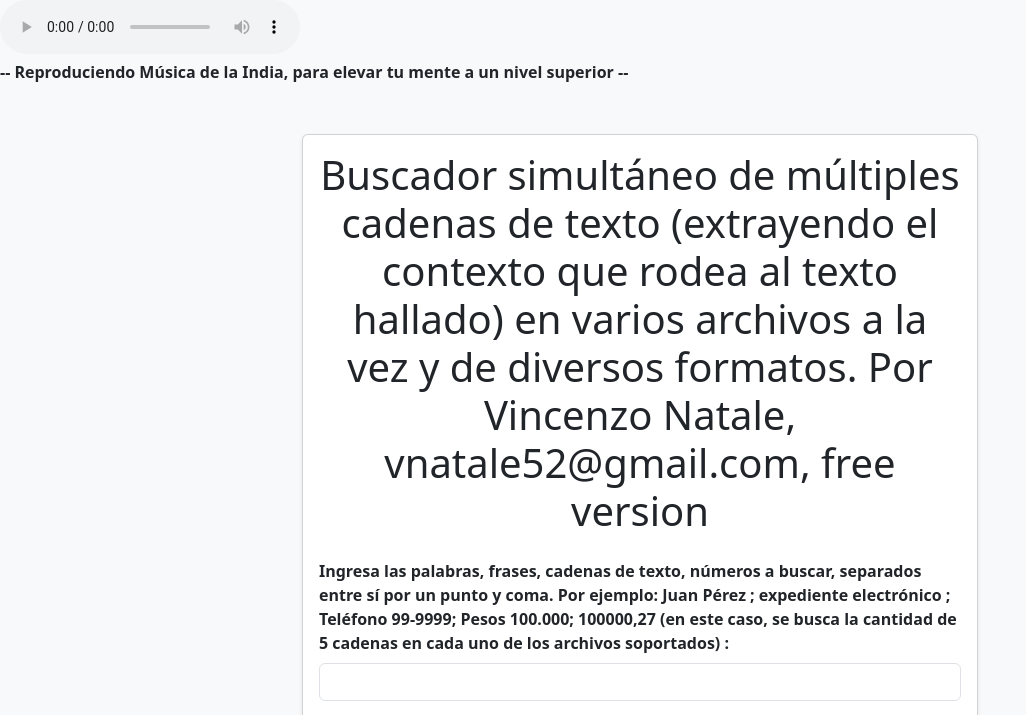
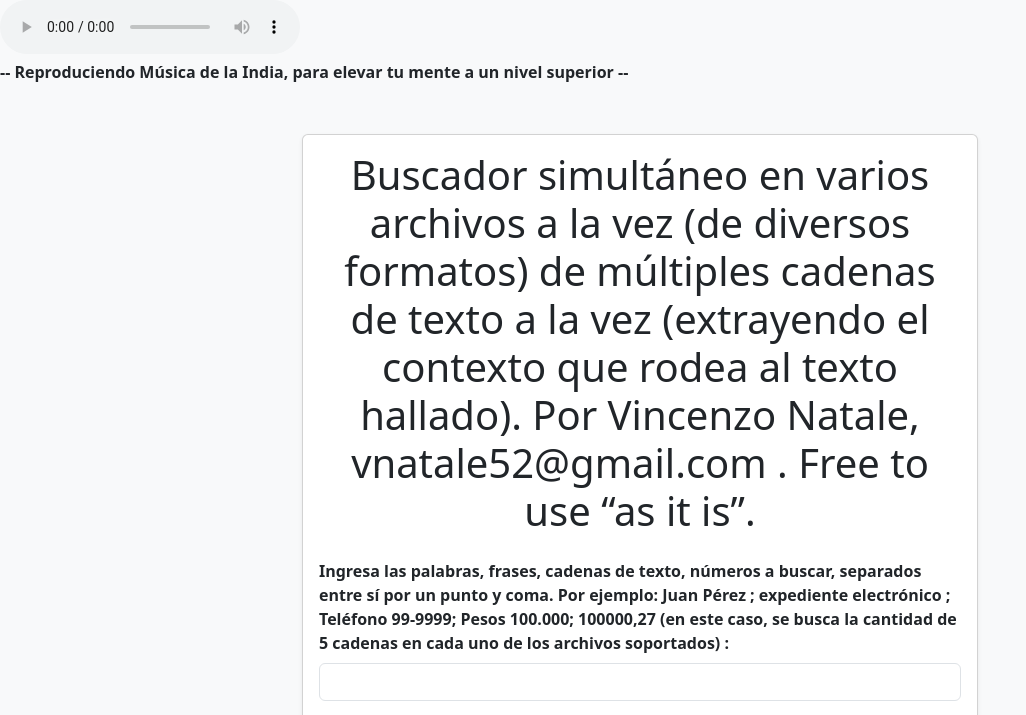
Before and after one commit to vnatale52/Find_Strings_in_Files, a Flask app: page / in a window 1280 px wide. Shown: the top 715 px of the page, without its empty margins (0-1026 px from the left). Run offline with Flask 3, Linux system fonts and the light colour scheme.

Commit message:
Update index.html

```diff
--- a/templates/index.html
+++ b/templates/index.html
@@ -21,7 +21,7 @@
     <div class="container">
         <div class="card shadow-sm">
             <div class="card-body">
-                <h1 class="card-title text-center mb-4">Buscador simultáneo de múltiples cadenas de texto (extrayendo el contexto que rodea al texto hallado) en varios archivos a la vez y de diversos formatos. Por Vincenzo Natale, vnatale52@gmail.com,  free version </h1>
+                <h1 class="card-title text-center mb-4">Buscador simultáneo en varios archivos a la vez (de diversos formatos) de múltiples cadenas de texto a la vez (extrayendo el contexto que rodea al texto hallado).  Por Vincenzo Natale, vnatale52@gmail.com  . Free to use “as it is”. </h1>
 
                 {% with messages = get_flashed_messages(with_categories=true) %}
                     {% if messages %}
```
